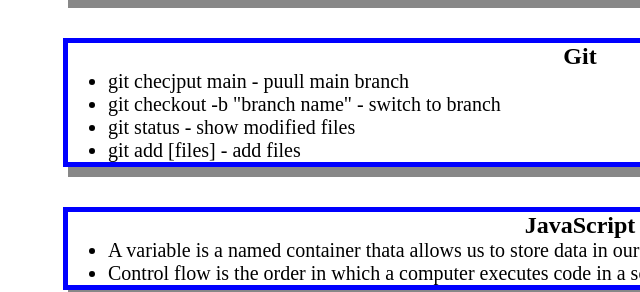
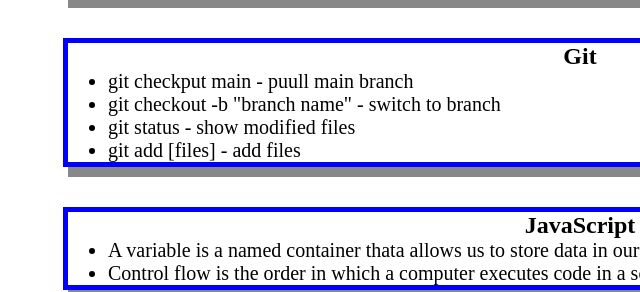
Before and after one commit to Ayrh1/prework-study-guide, a plain HTML site: page index.html in a window 1280 px wide. Shown: the part 368-660 px from the top of the page, 60-700 px from the left. Drawn offline with Linux system fonts and the light colour scheme.

Commit message:
Update index.html

```diff
--- a/index.html
+++ b/index.html
@@ -55,7 +55,7 @@
 
         <ul>
 
-          <li>git checjput main - puull main branch</li>
+          <li>git checkput main - puull main branch</li>
           <li> git checkout -b "branch name" - switch to branch</li>
           <li>git status - show modified files</li>
           <li>git add [files] - add files </li>
```
